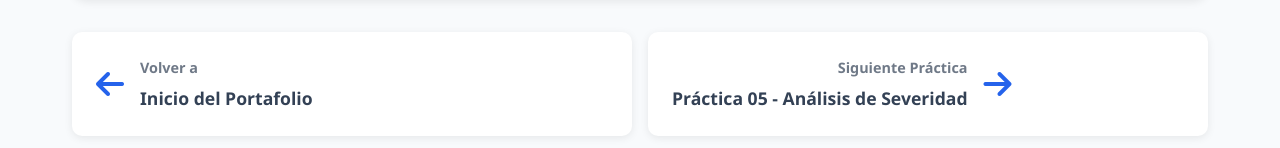
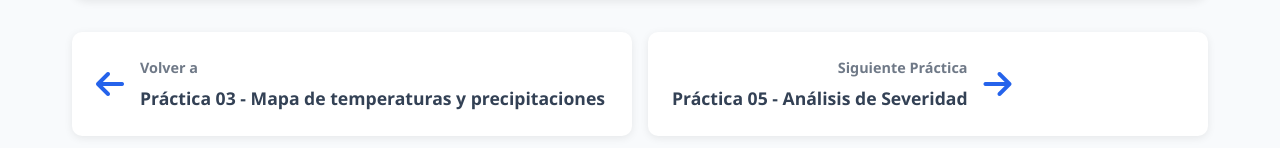
Before and after one commit to ALANGMupv/Portafolio_WebMapping, a plain HTML site: page src/practica4.html in a window 1280 px wide. Shown: the part 1356-1504 px from the top of the page. Drawn offline with Linux system fonts and the light colour scheme.

Commit message:
chore: pequeño error

```diff
--- a/src/practica4.html
+++ b/src/practica4.html
@@ -197,7 +197,7 @@
                 <i class="fas fa-arrow-left"></i>
                 <div class="nav-practice-info">
                     <h5>Volver a</h5>
-                    <p>Inicio del Portafolio</p>
+                    <p>Práctica 03 - Mapa de temperaturas y precipitaciones</p>
                 </div>
             </a>
 
```
